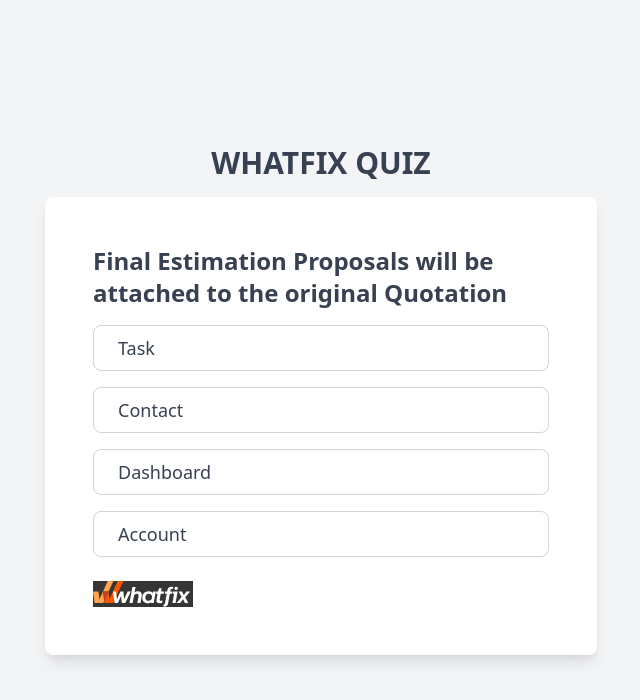
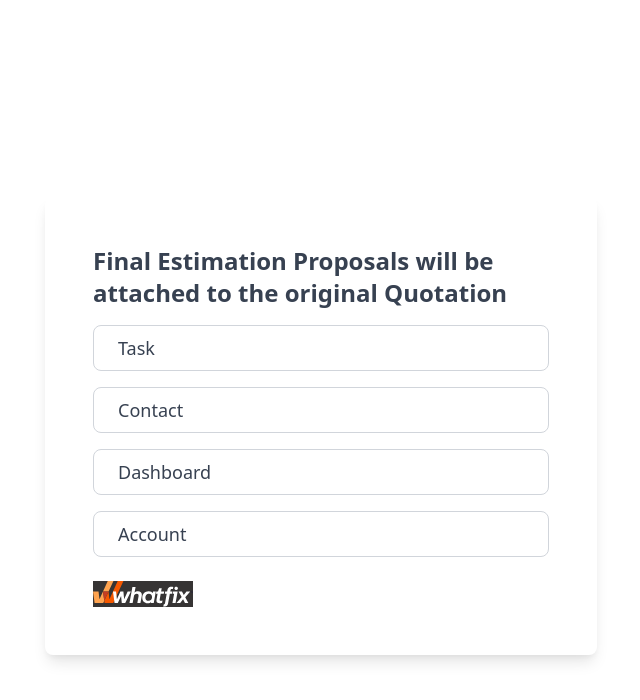
Before and after one commit to dipanshuLpu/usecase, a plain HTML site: page index.html in a window 1280 px wide. Shown: the whole page, without its empty margins (319-959 px from the left). Drawn offline with nearby package versions, Linux system fonts and the light colour scheme.

Commit message:
Update index.html

```diff
--- a/index.html
+++ b/index.html
@@ -23,10 +23,10 @@
     <title>COGNIZANT QUIZ</title>
   </head>
 
-  <body class="antialiased text-gray-700 bg-gray-100">
-    <div id="app" class="flex w-full h-screen  bg-gray-100 justify-center items-center">
+  <body class="antialiased text-gray-700">
+    <div id="app" class="flex w-full h-screen justify-center items-center">
       <div class="w-full  max-w-xl p-3">
-        <h1 class="font-bold text-3xl text-center ">
+        <h1 class="font-bold text-white text-3xl text-center ">
           WHATFIX QUIZ
         </h1>
 
```
